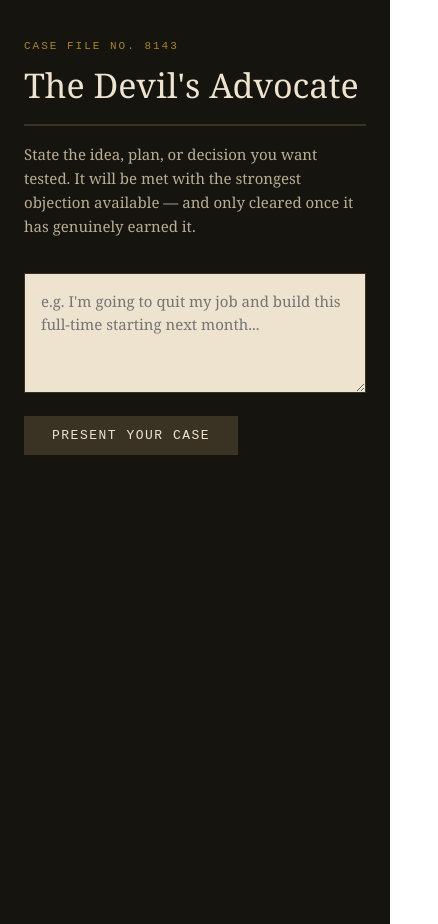
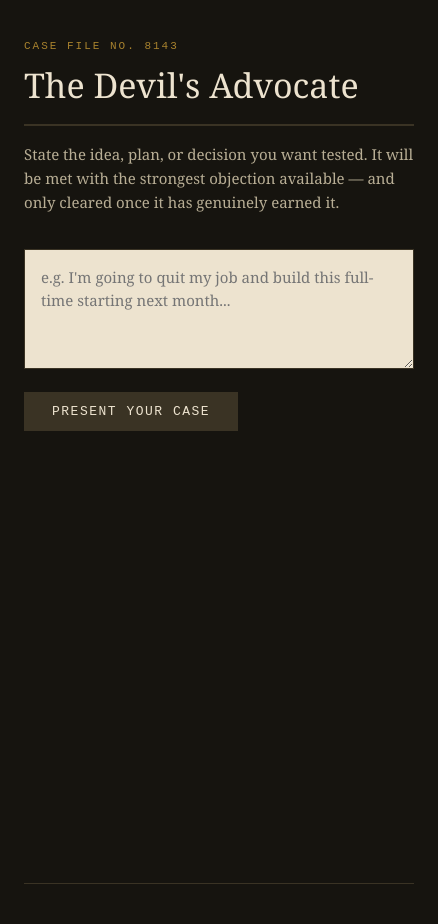
Before and after one commit to mdeeveshraj-cloud/devils-advocate, a React (Vite) app in the folder devils-advocate-app/: page / in a window 390 px wide. Shown: the whole page, 438 px wide, since content can reach past the window. Built offline with nearby package versions, Linux system fonts and the light colour scheme.

Commit message:
Update index.css

```diff
--- a/devils-advocate-app/src/index.css
+++ b/devils-advocate-app/src/index.css
@@ -1,15 +1,29 @@
 @media (max-width: 768px) {
+  /* Force main wrapper to stack vertically */
   #root > div {
     flex-direction: column !important;
+    width: 100vw !important;
   }
+
+  /* Make left sidebar full width & auto height */
   #root > div > div:first-child {
     width: 100% !important;
+    min-width: 100% !important;
+    max-width: 100% !important;
+    height: auto !important;
+    border-right: none !important;
+    border-bottom: 1px solid #3a3324 !important;
+  }
+
+  /* Expand chat area to fill full screen */
+  #root > div > div:last-child {
+    width: 100% !important;
+    min-width: 100% !important;
+    flex: 1 !important;
+  }
+
+  /* Let message boxes use full mobile width */
+  p, div {
     max-width: 100% !important;
   }
-  #root > div > div:last-child {
-    width: 100% !important;
-  }
-  body, html, #root {
-    overflow-x: hidden !important;
-  }
 }
```
